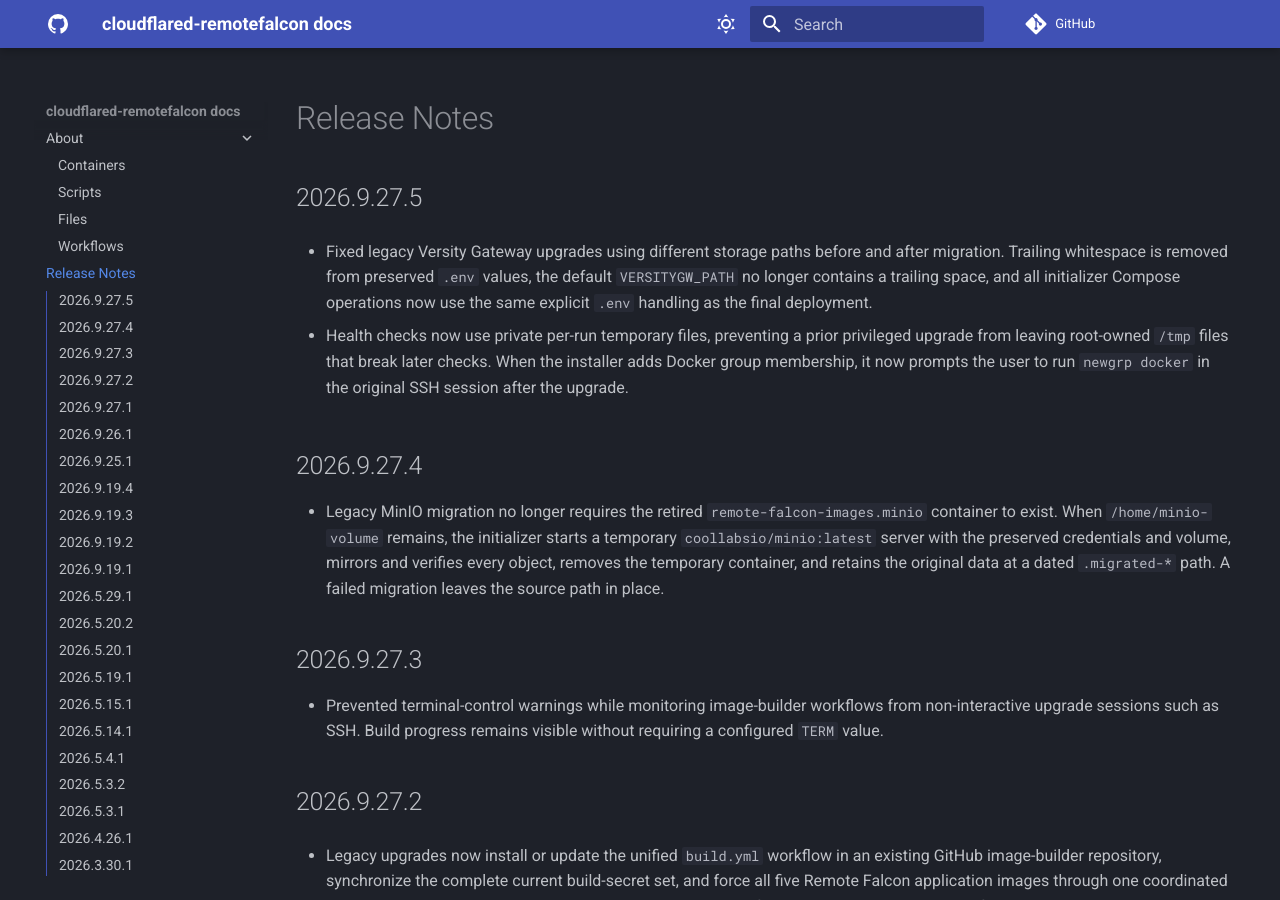
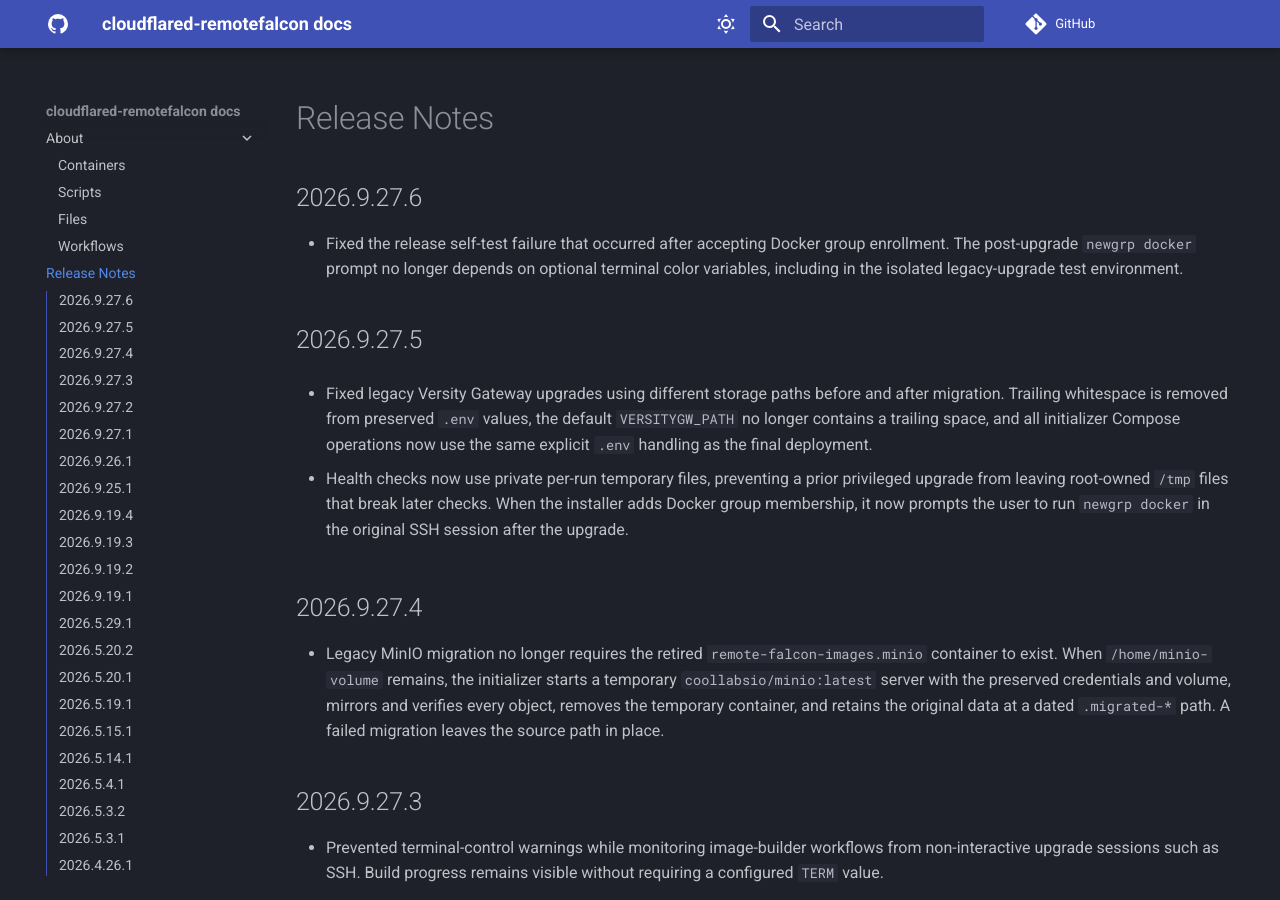
Before and after one commit to Ne0n09/cloudflared-remotefalcon, an MkDocs documentation site: the page built from docs/release-notes.md, in a window 1280 px wide and 900 px high. Built offline with MkDocs 1.6.1 and Material for MkDocs 9.7.7, drawn with Linux system fonts in a browser that asks for light colours; comment, search, counter and statistics services are not loaded.

Commit message:
Make Docker group reminder test-safe

```diff
--- a/docs/release-notes.md
+++ b/docs/release-notes.md
@@ -1,4 +1,8 @@
 # Release Notes
+
+## 2026.9.27.6
+
+- Fixed the release self-test failure that occurred after accepting Docker group enrollment. The post-upgrade `newgrp docker` prompt no longer depends on optional terminal color variables, including in the isolated legacy-upgrade test environment.
 
 ## 2026.9.27.5
 
```
Also changed, not shown: 3 other files.
